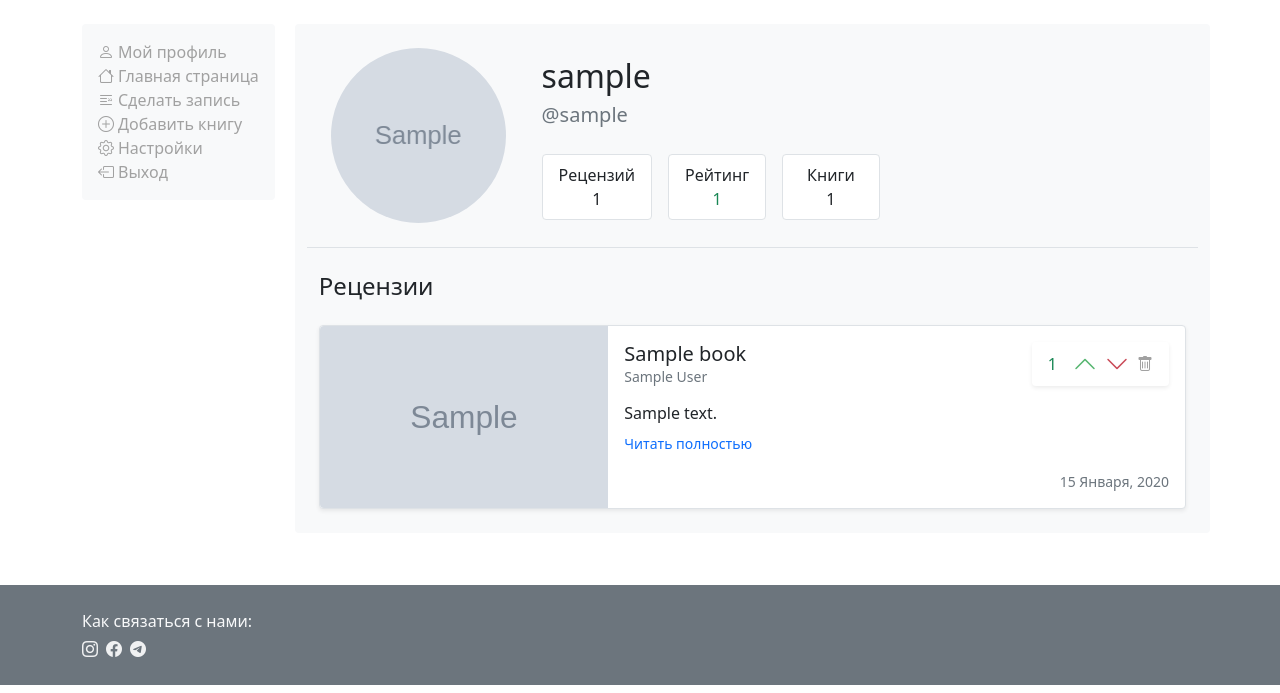
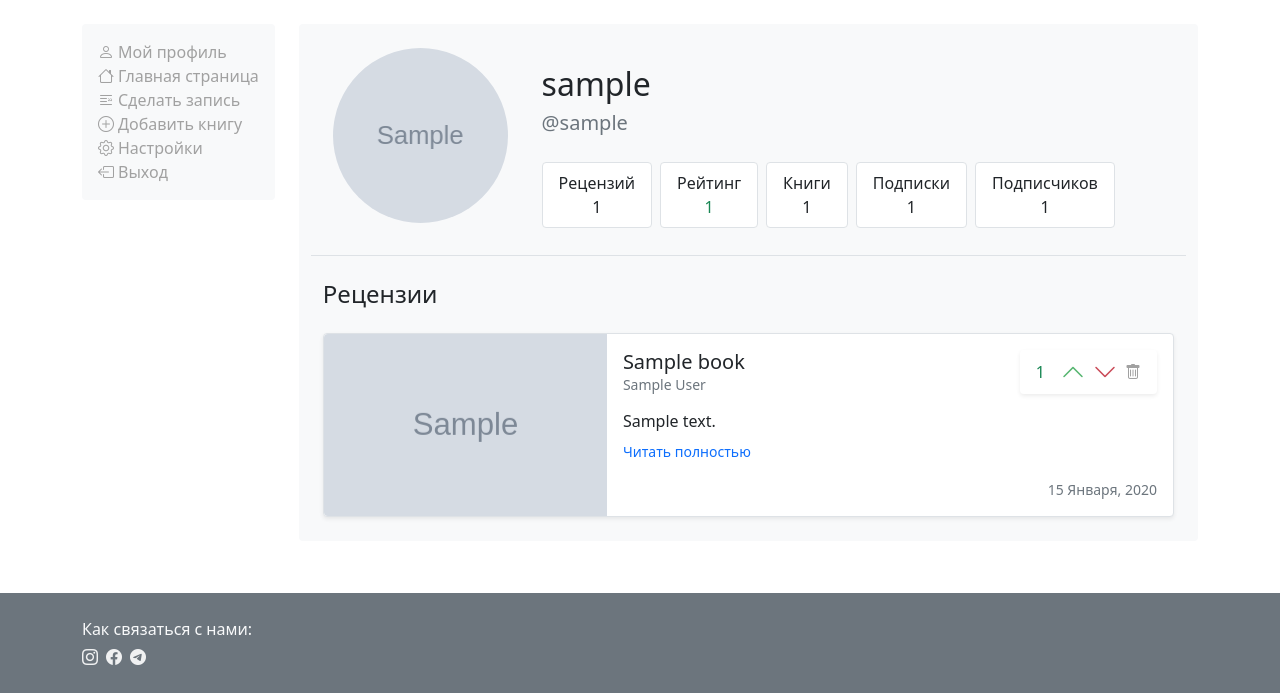
Before and after one commit to BorisPlaton/books_flask, a Flask app: page /profile/1 in a window 1280 px wide. Shown: the part 128-821 px from the top of the page. Run offline with Flask 2, Linux system fonts and the light colour scheme; a user stored in the database is signed in; tables that the repository leaves empty hold one stand-in row (values such as "Sample post"); grey boxes marked "Sample" are stand-in pictures; some libraries are stand-ins or nearby versions.

Commit message:
Following system

```diff
--- a/bookreview/models.py
+++ b/bookreview/models.py
@@ -20,6 +20,10 @@ user_likes = db.Table('user_likes',
 user_dislikes = db.Table('user_dislikes',
                          db.Column('user_id', db.Integer, db.ForeignKey('user.id', ondelete='CASCADE')),
                          db.Column('review_id', db.Integer, db.ForeignKey('review.id', ondelete='CASCADE')))
+
+followers = db.Table('followers',
+                     db.Column('follower', db.Integer, db.ForeignKey('user.id', ondelete='CASCADE')),
+                     db.Column('followed_user', db.Integer, db.ForeignKey('user.id', ondelete='CASCADE')))
 
 
 class Permissions:
@@ -90,6 +94,12 @@ class User(db.Model, UserMixin):
     dislikes = db.relationship("Review", backref="users_dislike", secondary=user_dislikes, passive_deletes=True)
     comments = db.relationship("Comment", backref="author")
     books = db.relationship("Book", backref="user", passive_deletes=True, lazy='dynamic')
+    # На кого подписан
+    follows_users = db.relationship("User", backref='followers_users', foreign_keys=[followers.c.follower],
+                                    secondary=followers, passive_deletes=True, lazy='dynamic')
+    # Подписчики
+    followed_by_users = db.relationship("User", backref='followed_users', foreign_keys=[followers.c.followed_user],
+                                        secondary=followers, passive_deletes=True, lazy='dynamic')
 
     def __init__(self, **kwargs):
         super(User, self).__init__(**kwargs)
@@ -155,6 +165,26 @@ class User(db.Model, UserMixin):
     @property
     def books_amount(self):
         return len(list(self.books))
+
+    @property
+    def follow_amount(self):
+        return len(self.follows_users.all())
+
+    @property
+    def followers_amount(self):
+        return len(self.followed_by_users.all())
+
+    def is_following(self, user_id):
+        return User.query.get(user_id) in self.follows_users
+
+    def follow(self, user_id):
+        user = User.query.get(user_id)
+        self.follows_users.append(user)
+
+    def unfollow(self, user_id):
+        user = User.query.get(user_id)
+        self.follows_users.remove(user)
+        user.followed_by_users.remove(self)
 
     def confirm_token(self, token, expiration=3600):
         s = Serializer(os.environ.get('SECRET_KEY'))
--- a/bookreview/templates/base.html
+++ b/bookreview/templates/base.html
@@ -28,8 +28,8 @@
 {% block navbar %}
 <!-- NAVBAR -->
 <nav class="container-fluid bg-secondary">
-	<div class="container py-2">
-		<div class="d-flex flex-wrap justify-content-between">
+	<div class="container">
+		<div class="d-flex flex-wrap justify-content-between py-2">
 
 			{% if current_user.is_authenticated %}
 			<!-- USER'S PHOTO -->
@@ -125,7 +125,7 @@
 				<!-- SIDEBAR -->
 				{% block sidebar %}
 				{% if current_user.is_authenticated %}
-				<div class="col-lg-auto d-lg-flex d-none justify-content-lg-start me-2">
+				<div class="col-lg-auto d-lg-flex d-none justify-content-lg-start">
 					<div>
 						<div class="sticky-top pt-4">
 						<div class="bg-light rounded p-3">
@@ -168,7 +168,11 @@
 			        <div class="row row-cols-1">
 
 		        	{% for ctg, msg in get_flashed_messages(True) %}
-			            <div class="col alert alert-{{ ctg }}">{{ msg }}</div>
+			            <div class="col">
+			            	<div class="alert alert-{{ ctg }}">
+			            		{{ msg }}
+			            	</div>
+			            </div>
 			        {% endfor %}
 
 					{% block content %}
--- a/bookreview/templates/my_profile.html
+++ b/bookreview/templates/my_profile.html
@@ -4,16 +4,29 @@
 
 {% block content %}
 
-<div class="col bg-light p-4 rounded mb-1">
+<div class="col">
+	<div class=" bg-light p-4 rounded mb-1">
 	<div class="row">
 
 		<!-- ACCOUNT INFO -->
-		<div class="col-12 pb-4 border-bottom">
+		<div class="col-12 pb-3 border-bottom">
 			<div class="row align-items-center justify-content-center">
 
-				<div class="col-md-3 d-flex align-items-center justify-content-md-center">
+				<div class="col-md-3">
+					<div class="d-flex flex-column align-items-center justify-content-md-center">
+
 						<div class="col-12 rounded-circle user_photo"
 						style="background-image: url({{ url_for('static', filename='profile_img/' + user.profile_photo) }});">
+						</div>
+
+						<div class="mt-3">
+							{% if current_user.id == user.id %}
+							{% elif current_user.is_following(user.id )%}
+								<a href="{{ url_for('main.subscribe', user_id=user.id) }}" class="btn btn-success btn-sm">Вы уже подписаны</a>
+							{% else %}
+								<a href="{{ url_for('main.subscribe', user_id=user.id) }}" class="btn btn-primary btn-sm">Подписаться</a>
+							{% endif %}
+						</div>
 					</div>
 				</div>
 
@@ -26,26 +39,52 @@
 						</div>
 
 						<div class="col-lg-12 d-flex">
+							<div class="row g-2">
 
-							<div class="d-flex flex-column align-items-center py-2 px-3 me-3 border rounded  bg-white">
+								<div class="col-auto">
+									<div class="d-flex flex-column align-items-center py-2 px-3 border rounded  bg-white">
 										<span class="">Рецензий</span>
-								<span>{{ user.reviews.all()|count }}</span>
+										<span>{{ user.reviews_amount }}</span>
+									</div>
 								</div>
 
-							<div class="d-flex flex-column align-items-center py-2 px-3 border me-3 rounded bg-white">
+								<div class="col-auto">
+									<div class="d-flex flex-column align-items-center py-2 px-3 border rounded bg-white">
 										<span class="">Рейтинг</span>
 										<span class="{% if user.popularity >= 0 %}text-success{% else %}text-danger{% endif %}">
 											{{ user.popularity }}
 										</span>
 									</div>
+								</div>
 
+								<div class="col-auto">
 									<a href="{{ url_for('book.add_book', user_id=user.id)}}#user_books">
-							<div class="d-flex flex-column align-items-center py-2 px-4 border rounded bg-white">
+										<div class="d-flex flex-column align-items-center py-2 px-3 border rounded bg-white">
 											<span class="text-dark">Книги</span>
-								<span class="text-dark">{{ user.books.all()|count }}</span>
+											<span class="text-dark">{{ user.books_amount }}</span>
 										</div>
 									</a>
+								</div>
 
+								<div class="col-auto">
+									<a href="{{ url_for('book.add_book', user_id=user.id)}}#user_books">
+										<div class="d-flex flex-column align-items-center py-2 px-3 border rounded bg-white">
+											<span class="text-dark">Подписки</span>
+											<span class="text-dark">{{ user.follow_amount }}</span>
+										</div>
+									</a>
+								</div>
+
+								<div class="col-auto">
+									<a href="{{ url_for('book.add_book', user_id=user.id)}}#user_books">
+										<div class="d-flex flex-column align-items-center py-2 px-3 border rounded bg-white">
+											<span class="text-dark">Подписчиков</span>
+											<span class="text-dark">{{ user.followers_amount }}</span>
+										</div>
+									</a>
+								</div>
+
+							</div>
 						</div>
 
 					</div>
@@ -126,7 +165,7 @@
 
 			</div>
 		</div>
-
+	</div>
 	</div>
 </div>
 
--- a/bookreview/templates/write_review.html
+++ b/bookreview/templates/write_review.html
@@ -3,8 +3,8 @@
 {% block title %} Bookview | Написать рецензию {% endblock %}
 
 {% block content %}
-<div class="col bg-light p-4 pb-2 rounded">
-	<div class="container p-0">
+<div class="col">
+	<div class="bg-light p-4 pb-2 rounded">
 		<div class="row g-4">
 			<div class="col-12 pb-4 border-bottom">
 				<h2 class="fw-light m-0">Новая рецензия</h2>
--- a/bookreview/views/main.py
+++ b/bookreview/views/main.py
@@ -1,8 +1,10 @@
-from flask import Blueprint, render_template, request, url_for, redirect
-from flask_login import login_required
+from flask import Blueprint, render_template, request, url_for, redirect, flash
+from flask_login import login_required, current_user
 
+from bookreview import db
 from bookreview.forms import LoadPhoto, Delete, ChangeUsername, SearchQuery
-from bookreview.models import Review, User, Book
+from bookreview.models import Review, User, Book, Permissions
+from decorators import permission_required
 
 main = Blueprint("main", __name__)
 
@@ -74,3 +76,19 @@ def users_list():
         users = User.query.paginate(per_page=25, page=page)
 
     return render_template("list_users.html", users=users, search_form=search_form)
+
+
+@main.route('/subscribe/<int:user_id>')
+@permission_required(Permissions.FOLLOW)
+def subscribe(user_id):
+    if current_user.id == user_id:
+        return redirect(request.referrer)
+
+    if current_user.is_following(user_id):
+        flash('Вы отписались', category='success')
+        current_user.unfollow(user_id)
+    else:
+        flash('Вы подписались', category='success')
+        current_user.follow(user_id)
+    db.session.commit()
+    return redirect(request.referrer)
```
Also changed, not shown: bookreview/templates/add_book.html (+6 -4 lines), bookreview/templates/index.html (+6 -2 lines), bookreview/templates/list_users.html (+6 -3 lines), bookreview/templates/review.html (+23 -12 lines), bookreview/templates/settings.html (+14 -5 lines), migrations/versions/731a9a392d9d_.py (added, +33 -0 lines). Lines whose indentation alone changed are shown as unchanged.
